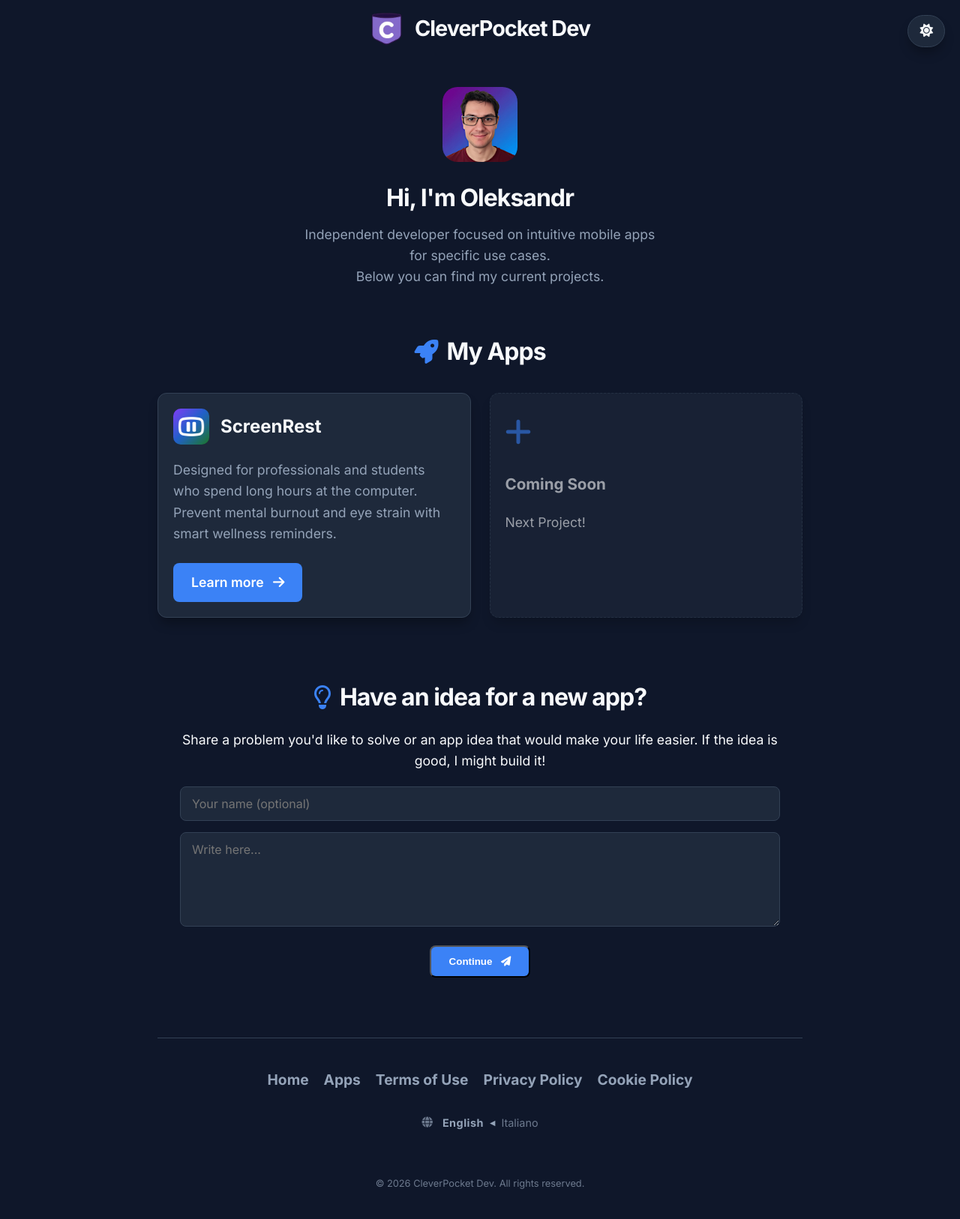
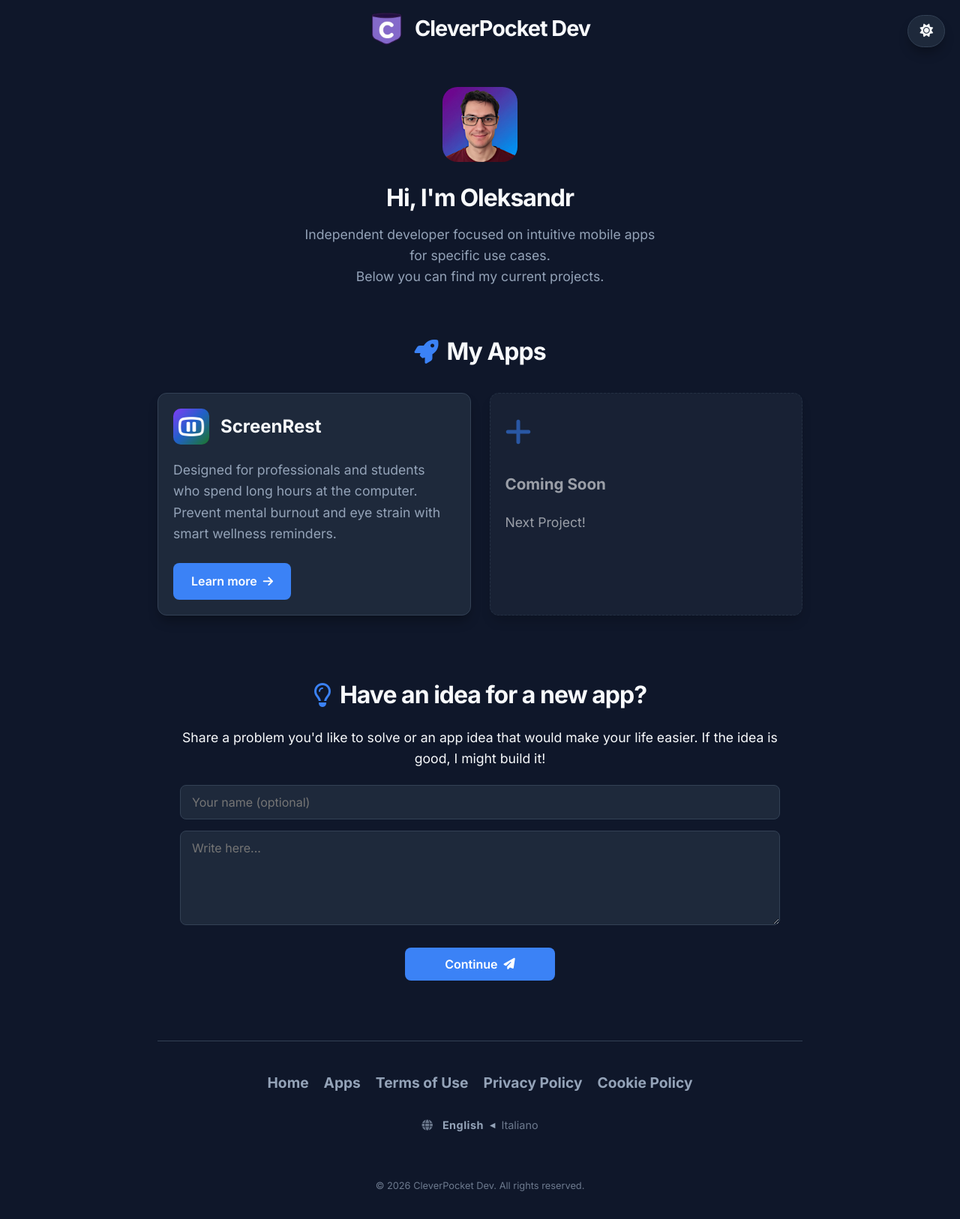
Before and after one commit to digitalcreat0r/sitoweb, a Jekyll site: the page built from index.html, in a window 1280 px wide. Shown: the whole page at 75% size. Built offline with Jekyll 4.4.1, drawn with Linux system fonts in a browser that asks for light colours.

Commit message:
aggiornamento

```diff
--- a/_sass/_components.scss
+++ b/_sass/_components.scss
@@ -1,15 +1,34 @@
 .btn-main {
-    display: inline-block;
+    display: inline-flex;
+    align-items: center;
+    justify-content: center;
     background: var(--primary-color);
-    color: white;
+    color: white !important;
     padding: 12px 24px;
     border-radius: 8px;
     text-decoration: none;
     font-weight: 600;
+    font-family: inherit;
+    font-size: 1rem;
+    border: none;
+    cursor: pointer;
+    transition: all 0.3s ease;
+    gap: 8px;
+
+    &:hover {
+        background: var(--primary-hover);
+        transform: translateY(-2px);
+        box-shadow: 0 4px 12px rgba(0, 0, 0, 0.1);
     }
 
-.btn-main:hover { background: var(--primary-hover); }
-.btn-main i { margin-left: 8px; }
+    &:active {
+        transform: translateY(0);
+    }
+}
+
+.btn-main i {
+    font-size: 0.95em;
+}
 
 /* Tema Switch Button */
 .theme-switch-btn {
@@ -66,7 +85,6 @@
 }
 
 .toggle-icon.pulse-active {
-    /* Dura 1 secondo e si ripete 3 volte = 3 secondi esatti */
     animation: pulse-attention 1s ease-in-out 3;
 }
 .reward-badge i { font-size: 1.6rem; }
--- a/_sass/_idea-section.scss
+++ b/_sass/_idea-section.scss
@@ -48,8 +48,10 @@
     }
 
     .btn-main {
-        margin-top: 10px;
-    }
+            margin-top: 15px;
+            width: auto;
+            min-width: 200px;
+        }
 }
 
 // 3. Mobile (Sotto i 600px)
```
Lines whose indentation alone changed are shown as unchanged.
